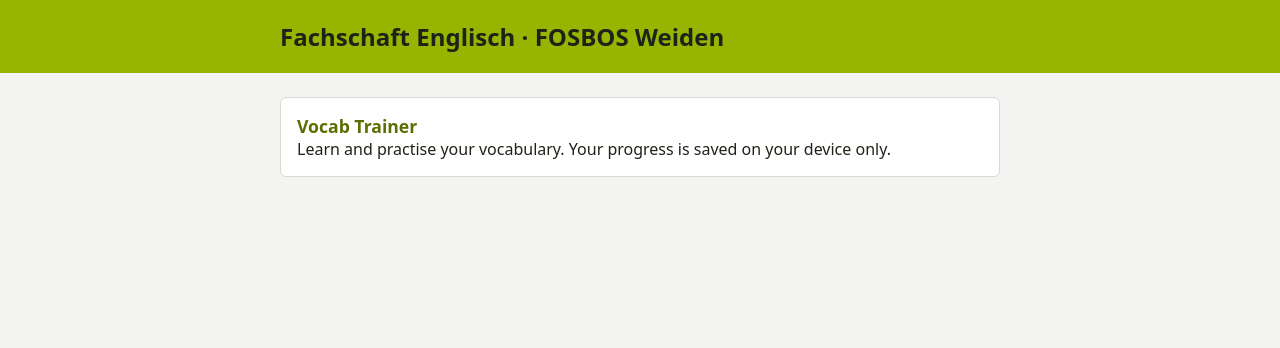
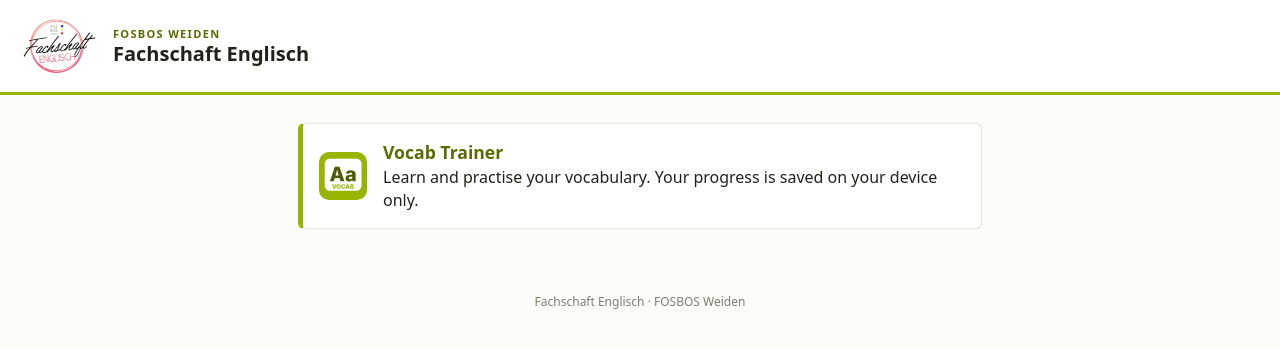
Before and after one commit to jazopw-lab/englisch-apps, a plain HTML site: page index.html in a window 1280 px wide. Drawn offline with Linux system fonts and the light colour scheme.

Commit message:
Startseite: Logo der Fachschaft Englisch im Reading-Lab-Layout
Co-Authored-By: Claude Opus 5.5 <noreply@anthropic.com>
Claude-Session: https://claude.ai/code/session_01C8sdH7AtJ3oYut69ZtVjfS

```diff
--- a/index.html
+++ b/index.html
@@ -4,21 +4,31 @@
 <meta charset="utf-8">
 <meta name="viewport" content="width=device-width, initial-scale=1">
 <title>Fachschaft Englisch – FOSBOS Weiden</title>
+<link rel="icon" href="logo-fachschaft-englisch.png">
 <style>
-body{margin:0;font-family:system-ui,sans-serif;background:#f4f4f2;color:#1e2318}
-header{background:#97b400;padding:20px 16px}
-main,header>div{max-width:720px;margin:0 auto}
-h1{margin:0;font-size:1.5rem}
-main{padding:24px 16px}
-a.card{display:block;background:#fff;border:1px solid #d9dbd3;border-radius:6px;padding:16px;color:inherit;text-decoration:none;margin-bottom:12px}
-a.card:hover{border-color:#5c6e00}
-a.card strong{display:block;font-size:1.1rem;color:#5c6e00}
+:root{--green:#97b400;--green-d:#5a6b00;--green-t:#f3f8e2;--ink:#1f2418;--bg:#fbfbf8;--line:#e2e5d8}
+*{box-sizing:border-box}
+body{margin:0;font-family:system-ui,-apple-system,"Segoe UI",sans-serif;background:var(--bg);color:var(--ink);line-height:1.45}
+header{background:#fff;border-bottom:3px solid var(--green);display:flex;align-items:center;gap:14px;padding:10px 18px}
+header img{height:72px;width:auto}
+header .k{font-size:11px;letter-spacing:.12em;color:var(--green-d);font-weight:600;text-transform:uppercase}
+header h1{font-size:20px;margin:0;line-height:1.2}
+main{max-width:720px;margin:0 auto;padding:28px 18px}
+a.card{display:flex;align-items:center;gap:16px;background:#fff;border:1px solid var(--line);border-left:5px solid var(--green);border-radius:6px;padding:16px;color:inherit;text-decoration:none;margin-bottom:12px}
+a.card:hover{background:var(--green-t)}
+a.card img{width:48px;height:48px;border-radius:10px;flex:none}
+a.card strong{display:block;font-size:1.1rem;color:var(--green-d)}
+footer{text-align:center;font-size:12px;color:#7a8070;padding:24px}
 </style>
 </head>
 <body>
-<header><div><h1>Fachschaft Englisch · FOSBOS Weiden</h1></div></header>
+<header>
+<img src="logo-fachschaft-englisch.png" alt="Logo Fachschaft Englisch">
+<div><div class="k">FOSBOS Weiden</div><h1>Fachschaft Englisch</h1></div>
+</header>
 <main>
-<a class="card" href="vocab-trainer/"><strong>Vocab Trainer</strong>Learn and practise your vocabulary. Your progress is saved on your device only.</a>
+<a class="card" href="vocab-trainer/"><img src="vocab-trainer/icons/icon-192.png" alt=""><span><strong>Vocab Trainer</strong>Learn and practise your vocabulary. Your progress is saved on your device only.</span></a>
 </main>
+<footer>Fachschaft Englisch · FOSBOS Weiden</footer>
 </body>
 </html>
```
Also changed, not shown: logo-fachschaft-englisch.png (added).
